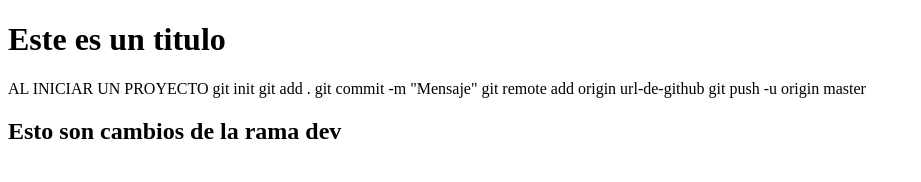
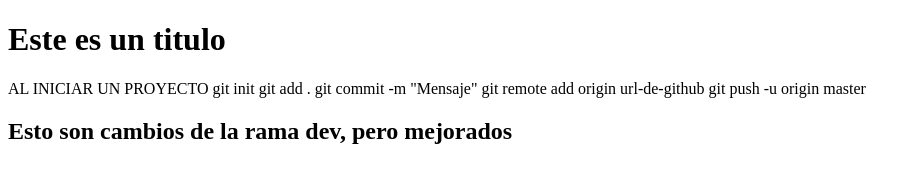
Before and after one commit to danielhenv/Ejemplo0075, a plain HTML site: page index.html in a window 1280 px wide. Shown: the whole page, without its empty margins (0-921 px from the left). Drawn offline with Linux system fonts and the light colour scheme.

Commit message:
dev mejorado

```diff
--- a/index.html
+++ b/index.html
@@ -14,7 +14,7 @@
     git remote add origin url-de-github
     git push -u origin master
 
-    <h2>Esto son cambios de la rama dev</h2>
+    <h2>Esto son cambios de la rama dev, pero mejorados</h2>
 
 </body>
 </html>
```
